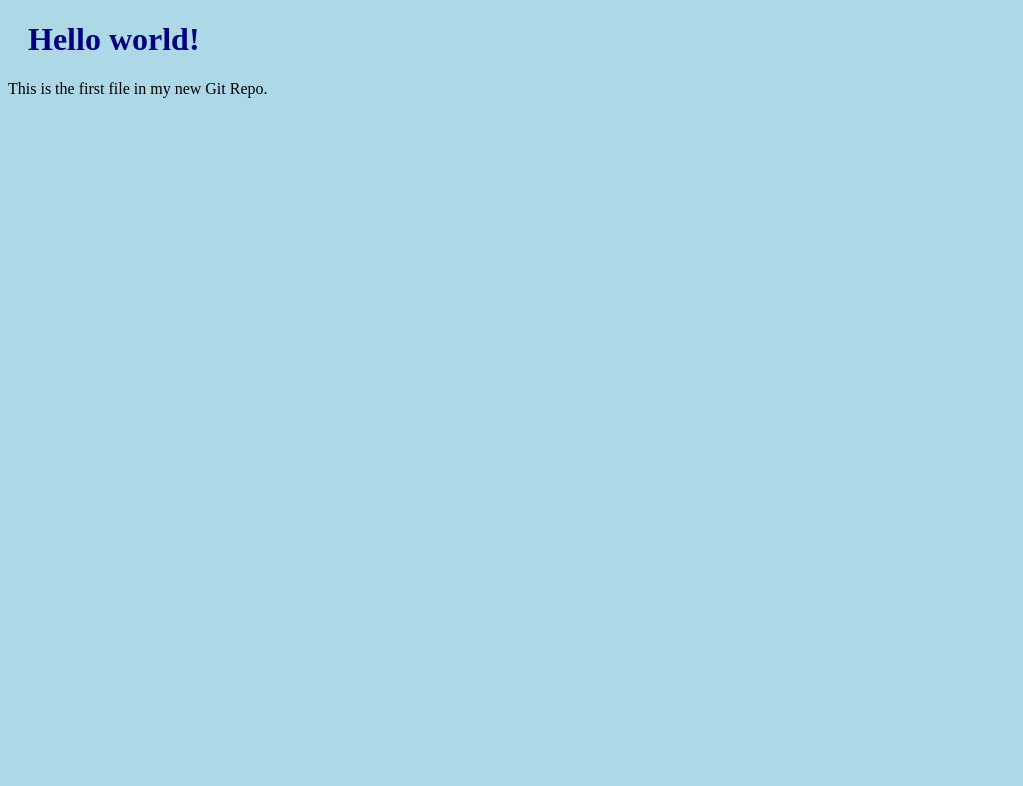
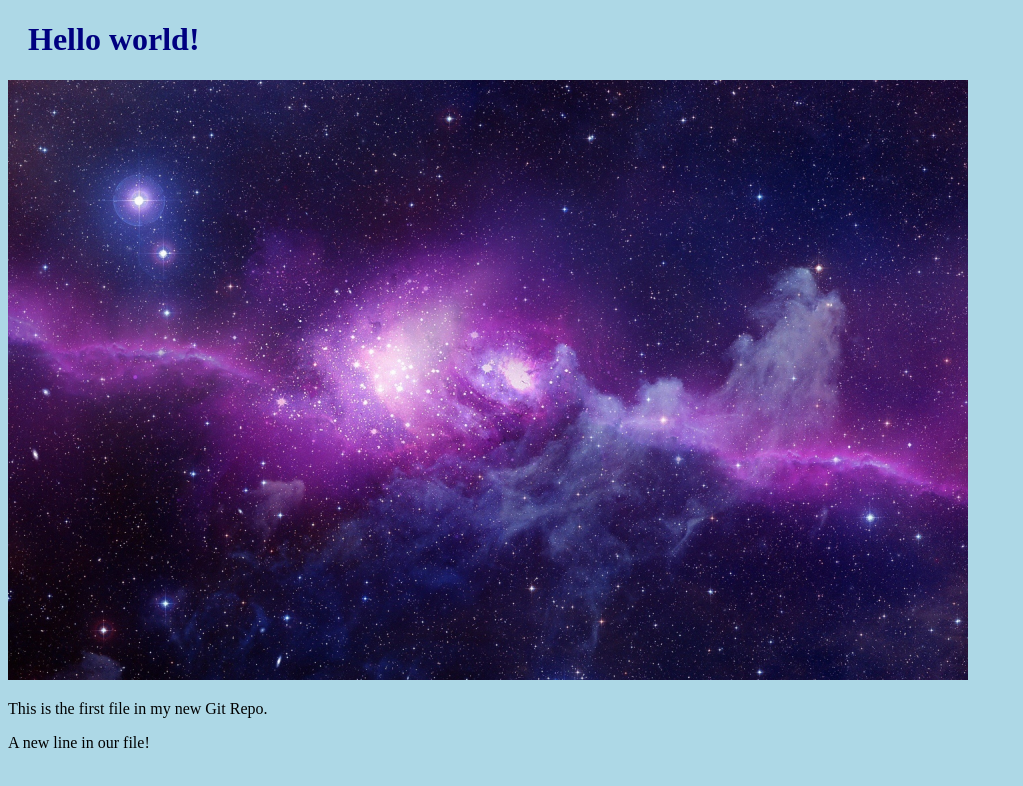
Before and after one commit to MichaudAnthony/projetTest, a plain HTML site: page index.html in a window 1280 px wide. Shown: the whole page, without its empty margins (0-1023 px from the left). Drawn offline with Linux system fonts and the light colour scheme.

Commit message:
Ajout d'une image et modification de index.html

```diff
--- a/index.html
+++ b/index.html
@@ -6,6 +6,9 @@
 </head>
 <body>
     <h1>Hello world!</h1>
-        <p>This is the first file in my new Git Repo.</p>
+    <div><img src="img_projetTest.jpg" alt="Hello World from Space"
+    style="width:100%;max-width:960px"></div>
+    <p>This is the first file in my new Git Repo.</p>
+    <p>A new line in our file!</p>
 </body>
 </html>
```
Also changed, not shown: img_projetTest.jpg (added).
